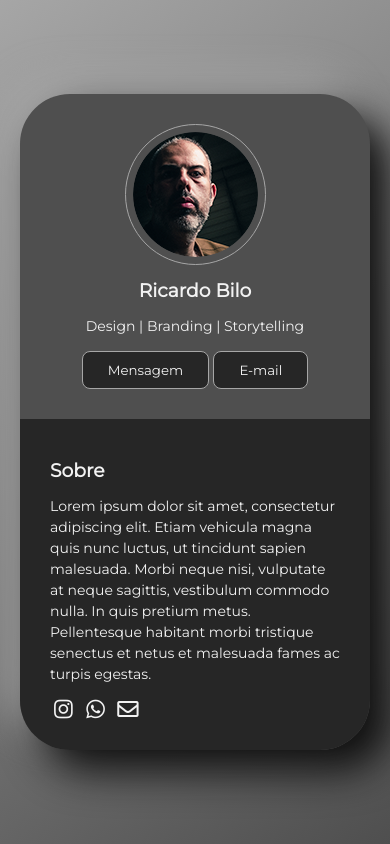
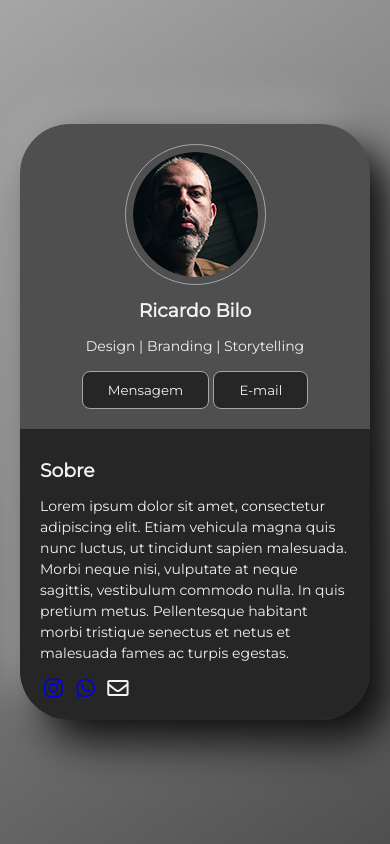
Before and after one commit to ricardobilo/ricardobilo.github.io, a plain HTML site: page index.html in a window 390 px wide. Drawn offline with Linux system fonts and the light colour scheme.

Commit message:
Mobile friendly

```diff
--- a/css/style.css
+++ b/css/style.css
@@ -41,9 +41,9 @@ p {
   border-radius: 50px;
   box-shadow: 20px 20px 40px #0d0d0d, -15px -15px 40px #a6a6a6;
   color: #f2f2f2;
-  padding-top: 30px;
+  margin: 20px;
+  padding-top: 20px;
   position: absolute;
-  width: 350px;
   max-width: 100%;
   text-align: center;
 }
@@ -73,8 +73,8 @@ button.primary.ghost {
   background-color: #262626;
   border-radius: 0px 0px 50px 50px;
   text-align: left;
-  padding: 30px;
-  margin-top: 30px;
+  padding: 20px;
+  margin-top: 20px;
 }
 
 .skills ul {
--- a/index.html
+++ b/index.html
@@ -56,8 +56,8 @@
         <p>Lorem ipsum dolor sit amet, consectetur adipiscing elit. Etiam vehicula magna quis nunc luctus, ut tincidunt sapien malesuada. Morbi neque nisi, vulputate at neque sagittis, vestibulum commodo nulla. In quis pretium metus. Pellentesque habitant morbi tristique senectus et netus et malesuada fames ac turpis egestas.</p>
 
         <div class="fa-lg" >
-          <i class="fab fa-fw fa-instagram"></i>
-          <i class="fab fa-fw fa-whatsapp"></i>
+          <a href="https://www.instagram.com/ricardobilo/"><i class="fab fa-fw fa-instagram"></i></a>
+          <a href="https://bit.ly/3nA2G7X"><i class="fab fa-fw fa-whatsapp"></i></a>
           <i class="far fa-fw fa-envelope"></i>
         </div>
 
```
